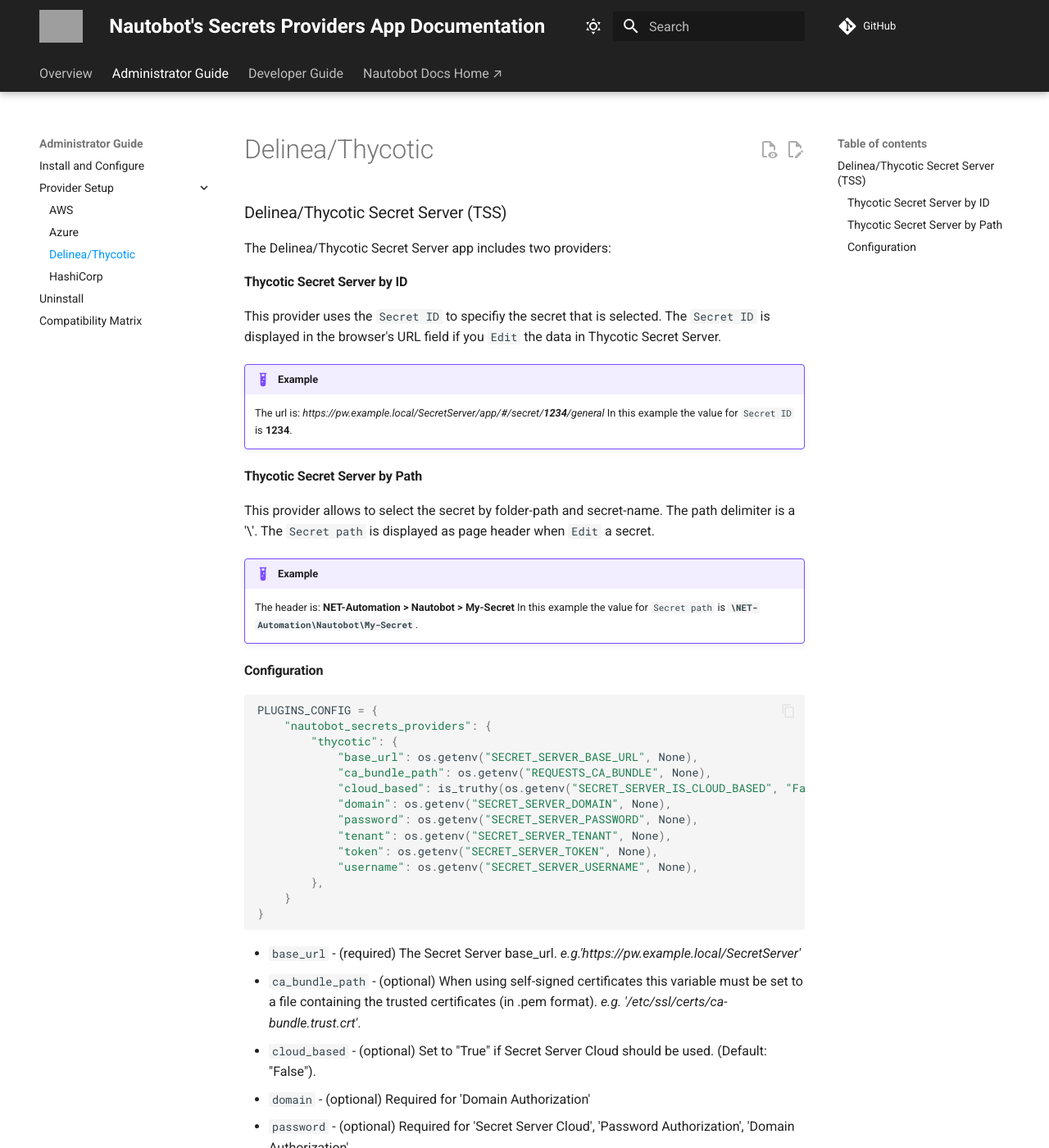
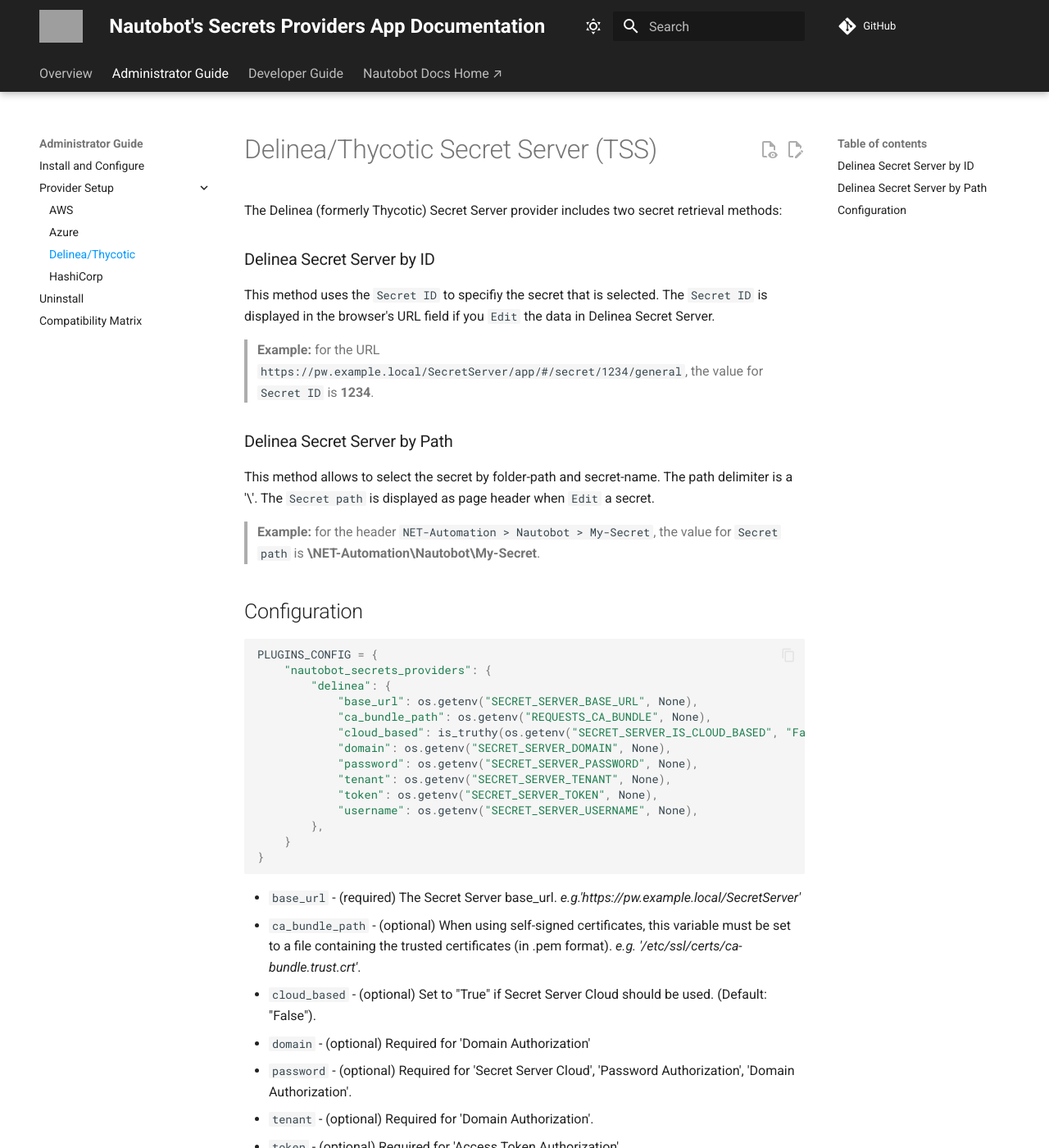
Before and after one commit to nautobot/nautobot-app-secrets-providers, an MkDocs documentation site: the page built from docs/admin/providers/delinea_setup.md, in a window 1280 px wide and 1400 px high. Shown: the whole window at 82% size. Built offline with MkDocs 1.6.1 and Material for MkDocs 9.7.7, drawn with Linux system fonts in a browser that asks for light colours; comment, search, counter and statistics services are not loaded; grey boxes are pictures that could not be loaded.

Commit message:
Various renaming and cleanup

````diff
--- a/docs/admin/providers/delinea_setup.md
+++ b/docs/admin/providers/delinea_setup.md
@@ -1,29 +1,25 @@
-### Delinea/Thycotic Secret Server (TSS)
+# Delinea/Thycotic Secret Server (TSS)
 
-The Delinea/Thycotic Secret Server app includes two providers:
+The Delinea (formerly Thycotic) Secret Server provider includes two secret retrieval methods:
 
-#### Thycotic Secret Server by ID
+### Delinea Secret Server by ID
 
-This provider uses the `Secret ID` to specifiy the secret that is selected. The `Secret ID` is displayed in the browser's URL field if you `Edit` the data in Thycotic Secret Server.
+This method uses the `Secret ID` to specifiy the secret that is selected. The `Secret ID` is displayed in the browser's URL field if you `Edit` the data in Delinea Secret Server.
 
-!!! example
-    The url is: _https://pw.example.local/SecretServer/app/#/secret/**1234**/general_
-    In this example the value for `Secret ID` is **1234**.
+> **Example:** for the URL `https://pw.example.local/SecretServer/app/#/secret/1234/general`, the value for `Secret ID` is **1234**.
 
-#### Thycotic Secret Server by Path
+### Delinea Secret Server by Path
 
-This provider allows to select the secret by folder-path and secret-name. The path delimiter is a '\\'. The `Secret path` is displayed as page header when `Edit` a secret.
+This method allows to select the secret by folder-path and secret-name. The path delimiter is a '\\'. The `Secret path` is displayed as page header when `Edit` a secret.
 
-!!! example
-    The header is: **NET-Automation > Nautobot > My-Secret**
-    In this example the value for `Secret path` is **`\NET-Automation\Nautobot\My-Secret`**.
+> **Example:** for the header `NET-Automation > Nautobot > My-Secret`, the value for `Secret path` is **\NET-Automation\Nautobot\My-Secret**.
 
-#### Configuration
+## Configuration
 
 ```python
 PLUGINS_CONFIG = {
     "nautobot_secrets_providers": {
-        "thycotic": {
+        "delinea": {
             "base_url": os.getenv("SECRET_SERVER_BASE_URL", None),
             "ca_bundle_path": os.getenv("REQUESTS_CA_BUNDLE", None),
             "cloud_based": is_truthy(os.getenv("SECRET_SERVER_IS_CLOUD_BASED", "False")),
@@ -38,7 +34,7 @@
 ```
 
 - `base_url` - (required) The Secret Server base_url. _e.g.'https://pw.example.local/SecretServer'_
-- `ca_bundle_path` - (optional) When using self-signed certificates this variable must be set to a file containing the trusted certificates (in .pem format). _e.g. '/etc/ssl/certs/ca-bundle.trust.crt'_.
+- `ca_bundle_path` - (optional) When using self-signed certificates, this variable must be set to a file containing the trusted certificates (in .pem format). _e.g. '/etc/ssl/certs/ca-bundle.trust.crt'_.
 - `cloud_based` - (optional) Set to "True" if Secret Server Cloud should be used. (Default: "False").
 - `domain` - (optional) Required for 'Domain Authorization'
 - `password` - (optional) Required for 'Secret Server Cloud', 'Password Authorization', 'Domain Authorization'.
--- a/nautobot_secrets_providers/__init__.py
+++ b/nautobot_secrets_providers/__init__.py
@@ -12,7 +12,7 @@
     """App configuration for the nautobot_secrets_providers app."""
 
     name = "nautobot_secrets_providers"
-    verbose_name = "Nautobot's Secrets Providers App"
+    verbose_name = "Secrets Providers"
     version = __version__
     author = "Network to Code, LLC"
     description = "Nautobot App that provides direct integrations with Enterprise secrets management systems. Provides patterns to securely fetch secrets for use by other Nautobot Apps and Nautobot Jobs."
````
Also changed, not shown: docs/admin/providers/aws_setup.md (+4 -4 lines), docs/admin/providers/azure_setup.md (+27 -4 lines), docs/admin/providers/hashicorp_setup.md (+4 -5 lines), .cookiecutter.json, 6 other files.
